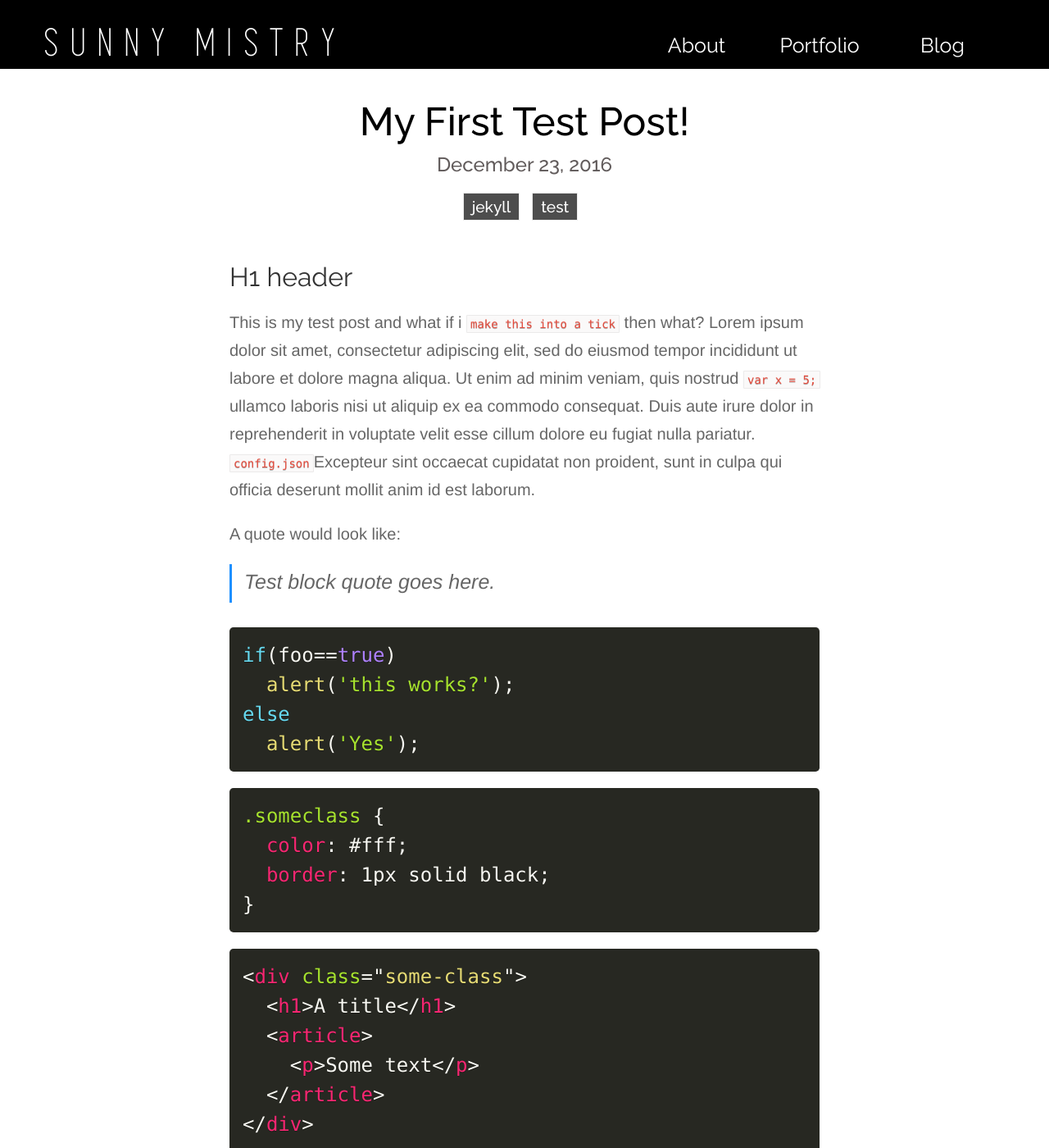
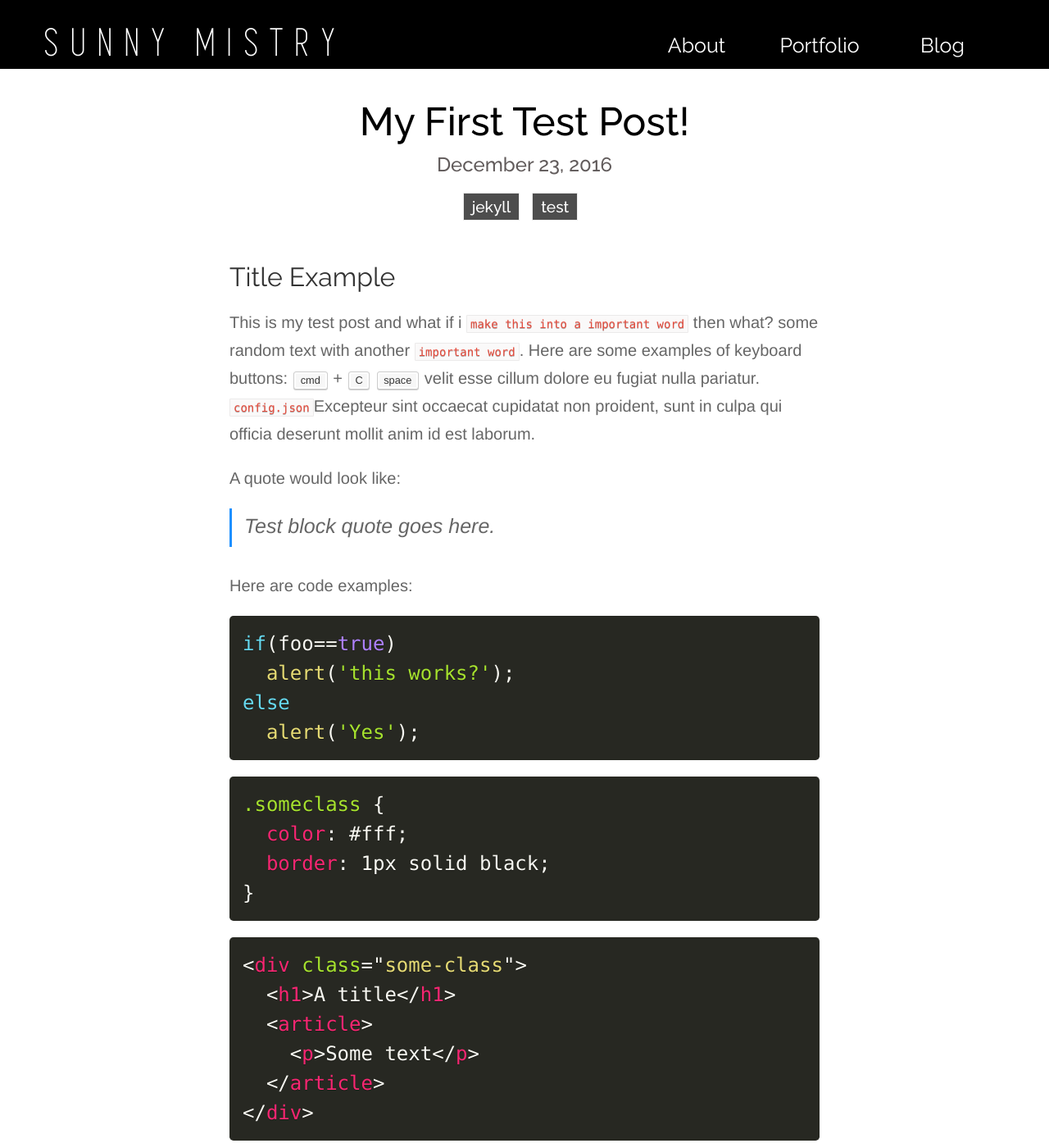
Before and after one commit to sunnymis/sunnymistry.dev, a Jekyll site: the page built from _posts/2016-12-22-this-is-a-test.markdown, in a window 1280 px wide and 1400 px high. Shown: the whole window at 82% size. Built offline with Jekyll 4.4.1, drawn with Linux system fonts in a browser that asks for light colours.

Commit message:
Added kbd tag to markdown

````diff
--- a/_posts/2016-12-22-this-is-a-test.markdown
+++ b/_posts/2016-12-22-this-is-a-test.markdown
@@ -2,18 +2,20 @@
 layout: post
 title:  "My First Test Post!"
 date:   2016-12-22 21:09:21 -0500
-description: "Lorem ipsum dolor sit amet, consectetur adipiscing elit, sed do eiusmod tempor incididunt ut labore et dolore magna aliqua. Ut enim ad minim veniam, quis nostrud exercitation ullamco laboris"
+description: "This is a test post to show the different examples of things in a post"
 tags: jekyll test
 ---
 
-# H1 header
+# Title Example
 
-This is my test post and what if i `make this into a tick` then what?
-Lorem ipsum dolor sit amet, consectetur adipiscing elit, sed do eiusmod tempor incididunt ut labore et dolore magna aliqua. Ut enim ad minim veniam, quis nostrud `var x = 5; ` ullamco laboris nisi ut aliquip ex ea commodo consequat. Duis aute irure dolor in reprehenderit in voluptate velit esse cillum dolore eu fugiat nulla pariatur. `config.json`Excepteur sint occaecat cupidatat non proident, sunt in culpa qui officia deserunt mollit anim id est laborum.
+This is my test post and what if i `make this into a important word` then what?
+some random text with another `important word`. Here are some examples of keyboard buttons: <kbd>cmd</kbd> + <kbd>C</kbd> <kbd>space</kbd> velit esse cillum dolore eu fugiat nulla pariatur. `config.json`Excepteur sint occaecat cupidatat non proident, sunt in culpa qui officia deserunt mollit anim id est laborum.
 
 A quote would look like:
 
 > Test block quote goes here.
+
+Here are code examples:
 
 ```javascript
 if(foo==true)
--- a/_sass/post.scss
+++ b/_sass/post.scss
@@ -138,6 +138,21 @@
     }
   }
 
+  .markdown-body kbd {
+    background-color: #f7f7f7;
+    border: 1px solid #ccc;
+    border-radius: 3px;
+    box-shadow: 0 1px 0 rgba(0,0,0,.2), inset 0 0 0 2px #fff;
+    color: #333;
+    display: inline-block;
+    font-family: Helvetica,Arial,sans-serif;
+    font-size: .8rem;
+    line-height: 1.4;
+    margin: 0 .1em;
+    padding: .1em .6em;
+    text-shadow: 0 1px 0 #fff;
+  }
+
 
 
   .markdown-body ul,
````
Also changed, not shown: _posts/2016-12-19-welcome-to-jekyll.markdown (deleted, +0 -26 lines).
